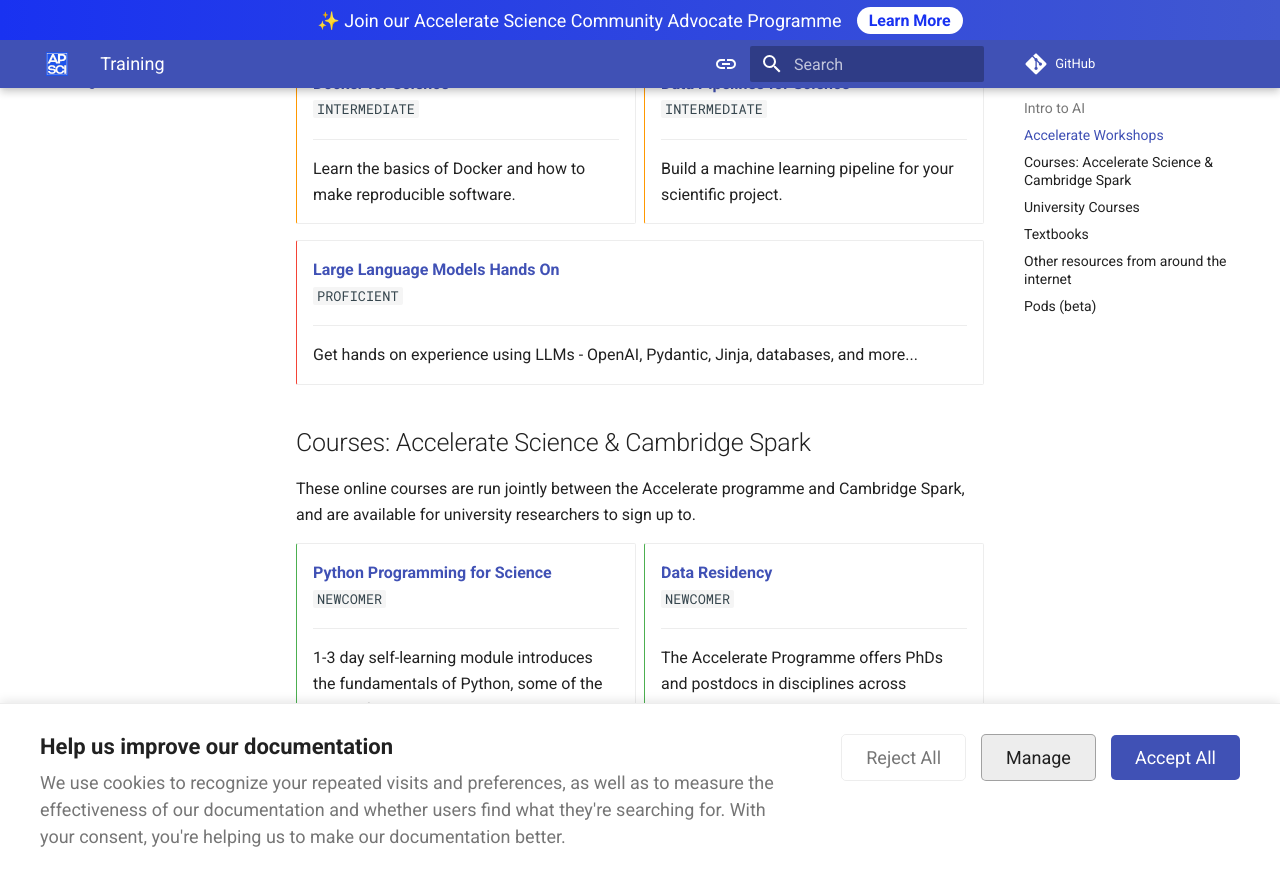
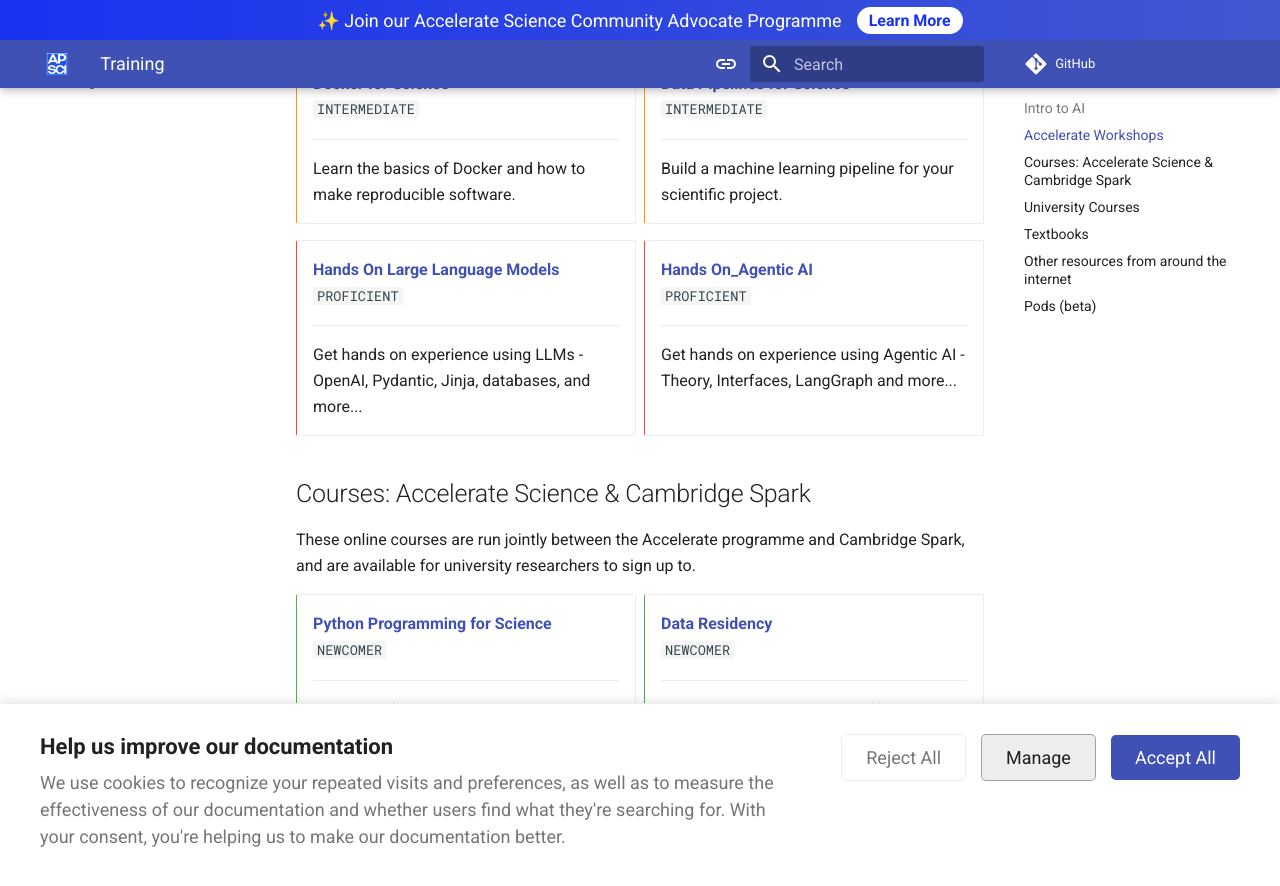
Before and after one commit to acceleratescience/resource-hub, an MkDocs documentation site: the page built from docs/training.md, in a window 1280 px wide and 900 px high, scrolled down 1746 px. Shown: the top 886 px of the window. Built offline with MkDocs 1.6.1 and Material for MkDocs 9.7.7, drawn with Linux system fonts in a browser that asks for light colours; comment, search, counter and statistics services are not loaded.

Commit message:
Update course titles and links in training.md

```diff
--- a/docs/training.md
+++ b/docs/training.md
@@ -80,10 +80,15 @@
 
 <div class="grid cards proficient" markdown>
 
--   [__Large Language Models Hands On__](https://docs.science.ai.cam.ac.uk/hands-on-llms/) <br>`PROFICIENT`
+-   [__Hands On Large Language Models__](https://docs.science.ai.cam.ac.uk/hands-on-llms/) <br>`PROFICIENT`
 
     ---
     Get hands on experience using LLMs - OpenAI, Pydantic, Jinja, databases, and more...
+
+-   [__Hands On_Agentic AI__](https://docs.science.ai.cam.ac.uk/hands-on-agentic-ai/) <br>`PROFICIENT`
+
+    ---
+    Get hands on experience using Agentic AI - Theory, Interfaces, LangGraph and more...
 
 </div>
 
```
